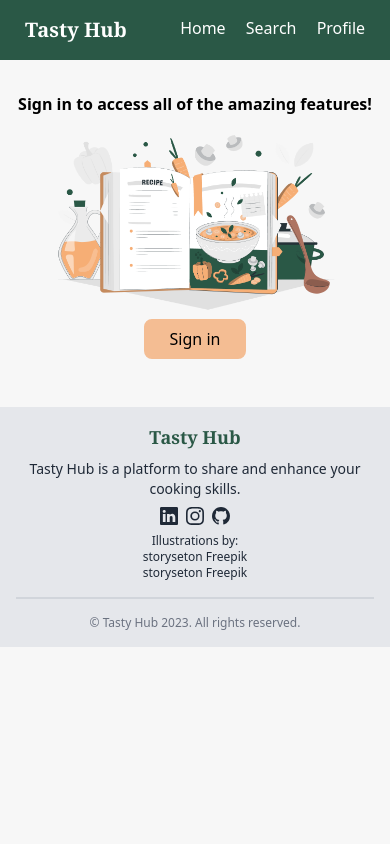
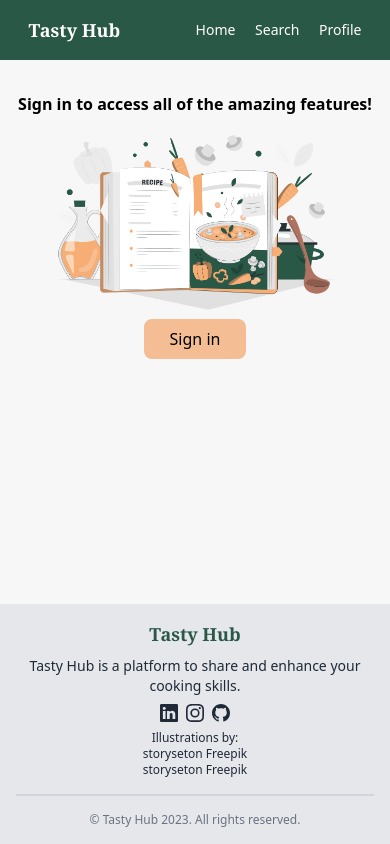
Before and after one commit to sabarht/tasty_hub, a Next.js app: page /profile in a window 390 px wide. Built offline with nearby package versions, Linux system fonts and the light colour scheme; no server answers.

Commit message:
changes on mobile version

```diff
--- a/components/login/login.js
+++ b/components/login/login.js
@@ -107,7 +107,7 @@ export default function Login() {
         Sign in to access all of the amazing features!
       </p>
       <img
-        className="w-3/4 max-w-lg md:max-w-3xl"
+        className="w-3/4 max-w-lg md:max-w-2xl"
         src="/recipes.png"
         width="100%"
         alt="recipes book illustration"
@@ -121,7 +121,7 @@ export default function Login() {
       </button>
       <br />
       {/* <div className="m-20 text-transparent md:hidden">.</div> */}
-      <span className="relative bottom-0 w-full md:static">
+      <span className="fixed bottom-0 w-full sm:static">
         <Footer>
           <ul className="text-xs">
             Illustrations by:
--- a/components/navigation/navigation.js
+++ b/components/navigation/navigation.js
@@ -1,10 +1,13 @@
 import Link from "next/link";
 export default function Navigation() {
   return (
-    <ul className="px-4 md:px-20 sticky top-0 z-10 flex justify-around py-4 bg-customGreen text-white">
+    <ul
+      className="
+    w-full px-4 md:px-20 sticky top-0 z-10 flex justify-around py-4 bg-customGreen text-white"
+    >
       <li>
         <Link
-          className="flex flex-col items-center font-serif text-xl font-semibold"
+          className="flex flex-col items-center font-serif text-lg md:text-xl font-semibold"
           href="/"
         >
           Tasty Hub
@@ -12,7 +15,7 @@ export default function Navigation() {
       </li>
       <li className="text-transparent"></li>
       <li className="text-transparent"></li>
-      <li className="space-x-4">
+      <li className="space-x-4 text-sm pt-1 md:pt-0 md:text-base">
         <Link href="/">Home </Link>
         <Link href="/search">Search </Link>
         <Link href="/profile">Profile</Link>
--- a/src/pages/_app.js
+++ b/src/pages/_app.js
@@ -1,7 +1,6 @@
 import "@/styles/globals.css";
 import { SWRConfig } from "swr";
 import { SessionProvider } from "next-auth/react";
-import { useState } from "react";
 import Navigation from "../../components/navigation/navigation";
 
 export default function App({
--- a/src/pages/_document.js
+++ b/src/pages/_document.js
@@ -1,4 +1,4 @@
-import { Html, Head, Main, NextScript } from 'next/document'
+import { Html, Head, Main, NextScript } from "next/document";
 
 export default function Document() {
   return (
@@ -9,5 +9,5 @@ export default function Document() {
         <NextScript />
       </body>
     </Html>
-  )
+  );
 }
--- a/src/pages/index.js
+++ b/src/pages/index.js
@@ -15,8 +15,8 @@ export default function Home({}) {
   return (
     <>
       <section className="home-header ">
-        <div className="p-16 min-h-screen flex flex-col items-center px-24">
-          <p className="m-3 text-white text-lg font-semibold">
+        <div className="py-16 min-h-screen flex flex-col items-center">
+          <p className="my-3 text-white text-lg font-semibold">
             Explore New Recipes
           </p>
         </div>
--- a/src/pages/search/index.js
+++ b/src/pages/search/index.js
@@ -33,17 +33,17 @@ export default function SearchPage({ savedRecipes }) {
   }
   return (
     <>
-      <Layout className="w-full flex-grow">
-        <section className="search-header ">
+      <Layout className="w-full ">
+        <section className="search-header">
           {" "}
           <p> Search your cravings</p>
         </section>
         <SearchForm onChange={handleSearchResults} />
-        <ul className="flex space-x-4 m-2 overflow-x-auto whitespace-no-wrap">
+        <ul className="flex space-x-1 sm:space-x-2 m-2 flex-wrap text-sm ">
           {categries.map((category) => (
             <li key={category}>
               <button
-                className=" border-2 p-1.5 px-6 rounded-lg border-customGreenLight"
+                className=" border-2 p-1 px-3 rounded-lg border-customGreenLight"
                 onClick={() => {
                   handleFilter({ category });
                 }}
@@ -52,37 +52,6 @@ export default function SearchPage({ savedRecipes }) {
               </button>
             </li>
           ))}
-
-          {/* <li>
-            <button
-              className=" border-2 p-1.5 px-6 rounded-lg"
-              onClick={() => {
-                handleFilter("Iranian");
-              }}
-            >
-              Iranian
-            </button>
-          </li>
-          <li>
-            <button
-              className="border-2 p-1.5 px-6 rounded-lg"
-              onClick={() => {
-                handleFilter("Italian");
-              }}
-            >
-              Italian
-            </button>
-          </li>
-          <li>
-            <button
-              className="border-2 p-1.5 px-6 rounded-lg"
-              onClick={() => {
-                handleFilter("Indian");
-              }}
-            >
-              Indian
-            </button>
-          </li> */}
         </ul>
         {searchResults == "No result" ? (
           <div className="mt-6 flex flex-col">
```
